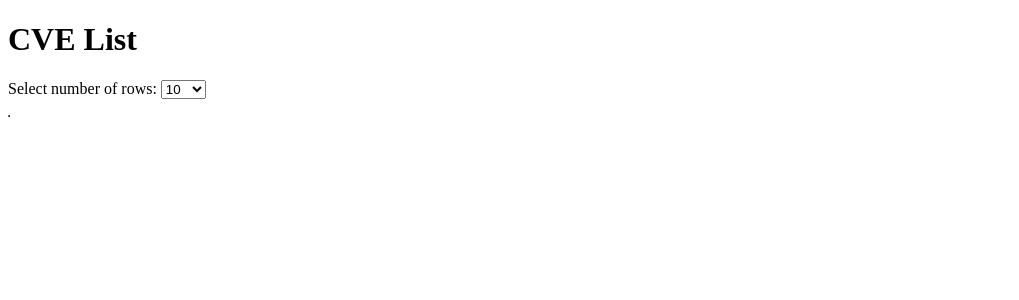
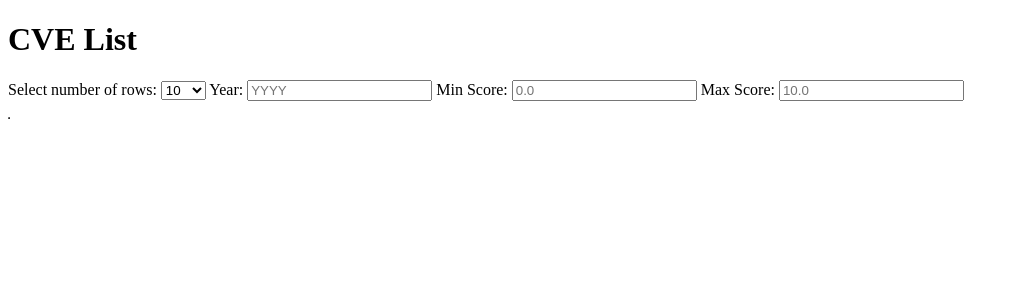
Before and after one commit to Anshitha-27/cve_project_final, a Python web app: template templates/index.html in a window 1280 px wide. Shown: the top 300 px of the page, without its empty margins (0-1019 px from the left). Run offline with Jinja, Linux system fonts and the light colour scheme; the template is opened without the code that fills it, so the values that code supplies are empty.

Commit message:
index.html

```diff
--- a/templates/index.html
+++ b/templates/index.html
@@ -5,9 +5,20 @@
     <script>
       async function fetchData() {
         let resultsPerPage = document.getElementById("rows").value;
-        let response = await fetch(
-          `/cves/list?resultsPerPage=${encodeURIComponent(resultsPerPage)}`
-        );
+        let year = document.getElementById("year").value;
+        let minScore = document.getElementById("minScore").value;
+        let maxScore = document.getElementById("maxScore").value;
+
+        let queryParams = `resultsPerPage=${encodeURIComponent(
+          resultsPerPage
+        )}`;
+        if (year) queryParams += `&year=${encodeURIComponent(year)}`;
+        if (minScore)
+          queryParams += `&min_score=${encodeURIComponent(minScore)}`;
+        if (maxScore)
+          queryParams += `&max_score=${encodeURIComponent(maxScore)}`;
+
+        let response = await fetch(`/cves/list?${queryParams}`);
         let data = await response.json();
 
         document.getElementById(
@@ -27,6 +38,13 @@
 
       window.onload = function () {
         document.getElementById("rows").addEventListener("change", fetchData);
+        document.getElementById("year").addEventListener("change", fetchData);
+        document
+          .getElementById("minScore")
+          .addEventListener("change", fetchData);
+        document
+          .getElementById("maxScore")
+          .addEventListener("change", fetchData);
         fetchData();
       };
     </script>
@@ -43,6 +61,15 @@
       <option value="100">100</option>
     </select>
 
+    <label for="year">Year:</label>
+    <input type="number" id="year" placeholder="YYYY" />
+
+    <label for="minScore">Min Score:</label>
+    <input type="number" id="minScore" step="0.1" placeholder="0.0" />
+
+    <label for="maxScore">Max Score:</label>
+    <input type="number" id="maxScore" step="0.1" placeholder="10.0" />
+
     <p id="total"></p>
     <table id="cveTable" border="1"></table>
   </body>
```
